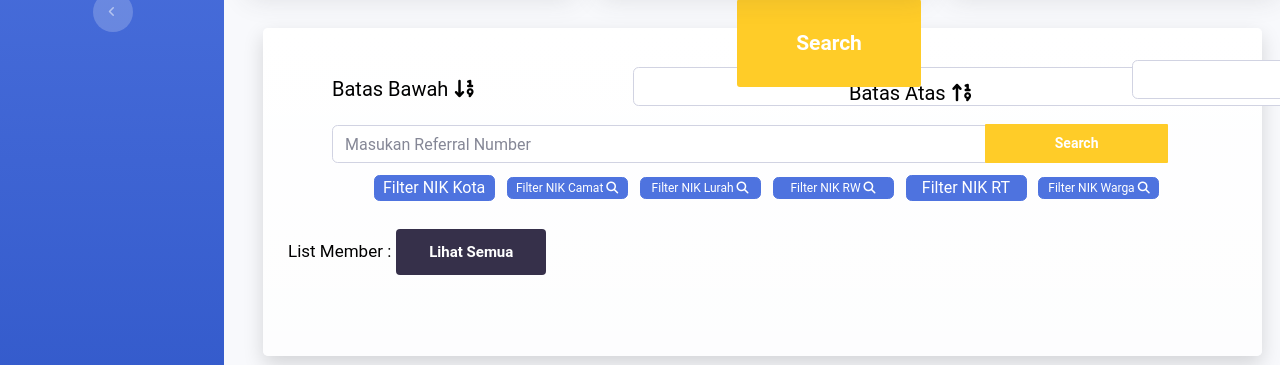
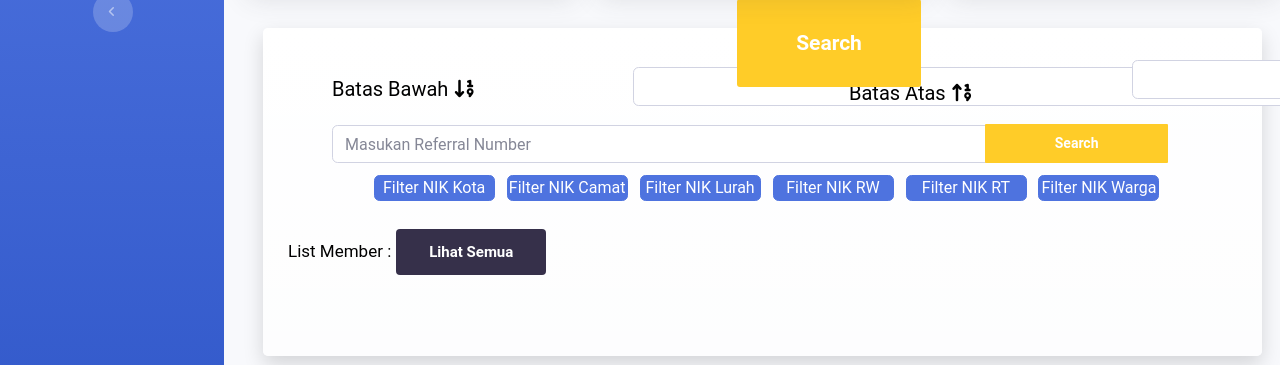
Before and after one commit to yudidci/dci, a PHP site: page /oscobatam1/on-member/index.php in a window 1280 px wide. Shown: the part 320-685 px from the top of the page. Run offline with PHP 8.4, Linux system fonts and the light colour scheme; the visitor is signed in with stand-in values (Sample User, id 1); some libraries are stand-ins or nearby versions.

Commit message:
update table

```diff
--- a/on-member/index.php
+++ b/on-member/index.php
@@ -268,18 +268,21 @@
 <div align="center">
 <!-- <button class="btn btn-primary ml-2" a href='kota.php' type="button" >Filter NIK Kota <i class="fa fa-search"></i></button> -->
 <a href='kota.php' class="btn btn-primary ml-2">Filter NIK Kota</a>
-<button class="btn btn-primary ml-2" type="button" id="btn-camat">Filter NIK Camat <i
-    class="fa fa-search"></i></button>
-
-<button class="btn btn-primary ml-2" type="button" id="btn-lurah">Filter NIK Lurah <i
-    class="fa fa-search"></i></button>
-<button class="btn btn-primary ml-2" type="button" id="btn-RW">Filter NIK RW <i
-    class="fa fa-search"></i></button>
+<!-- <button class="btn btn-primary ml-2" type="button" id="btn-camat">Filter NIK Camat <i
+    class="fa fa-search"></i></button> -->
+<a href='camat.php' class="btn btn-primary ml-2">Filter NIK Camat</a>
+<!-- <button class="btn btn-primary ml-2" type="button" id="btn-lurah">Filter NIK Lurah <i
+    class="fa fa-search"></i></button> -->
+<a href='lurah.php' class="btn btn-primary ml-2">Filter NIK Lurah</a>
+<!-- <button class="btn btn-primary ml-2" type="button" id="btn-RW">Filter NIK RW <i
+    class="fa fa-search"></i></button> -->
+<a href='rw.php' class="btn btn-primary ml-2">Filter NIK RW</a>
 <!-- <button class="btn btn-primary ml-2" type="button" id="btn-RT">Filter NIK RT <i
     class="fa fa-search"></i></button> -->
 <a href='RT.php' class="btn btn-primary ml-2">Filter NIK RT</a>
-<button class="btn btn-primary ml-2" type="button" id="btn-warga">Filter NIK Warga <i
-    class="fa fa-search"></i></button>
+<!-- <button class="btn btn-primary ml-2" type="button" id="btn-warga">Filter NIK Warga <i
+    class="fa fa-search"></i></button> -->
+<a href='warga.php' class="btn btn-primary ml-2">Filter NIK Warga</a>
 </div>
 </div>
 
```
